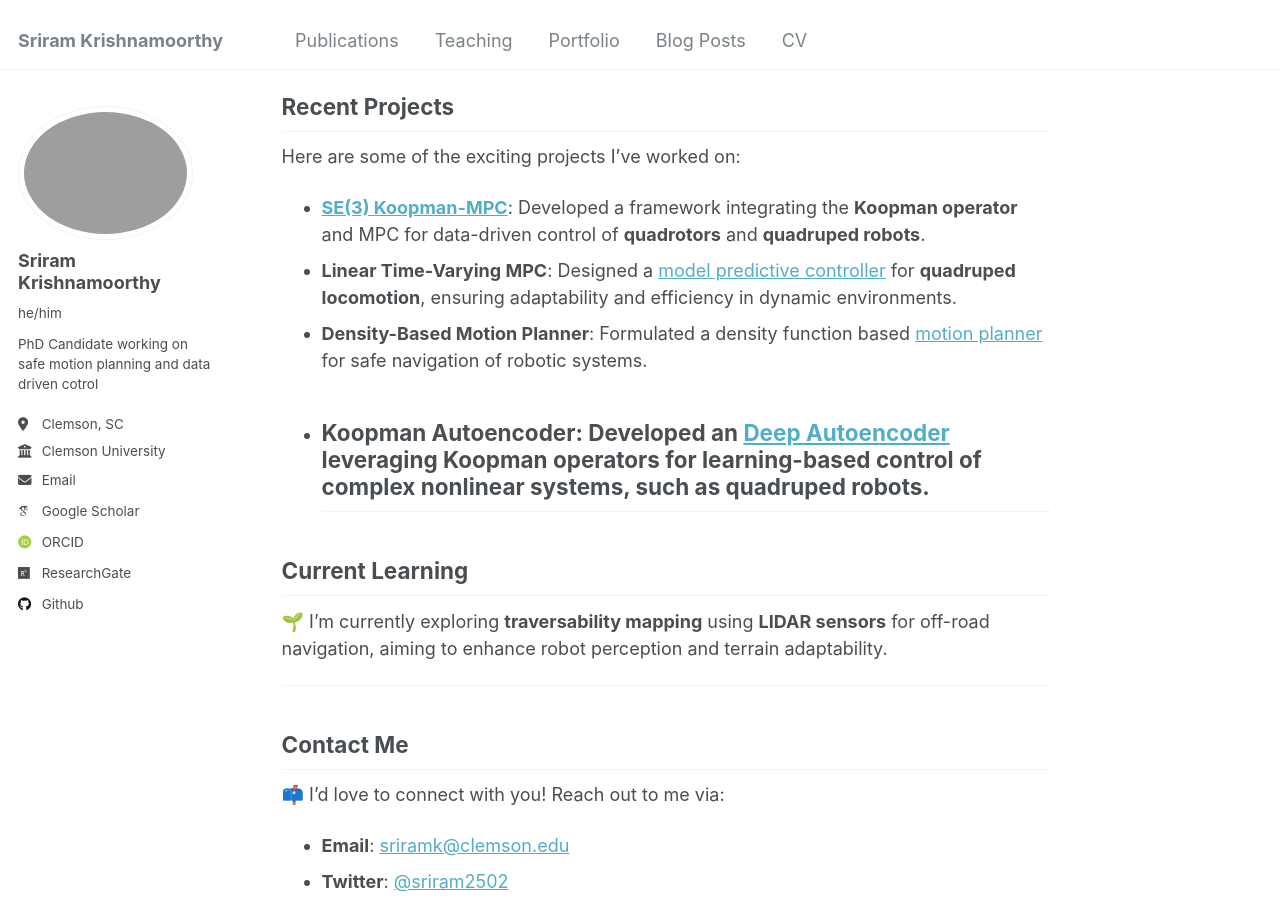
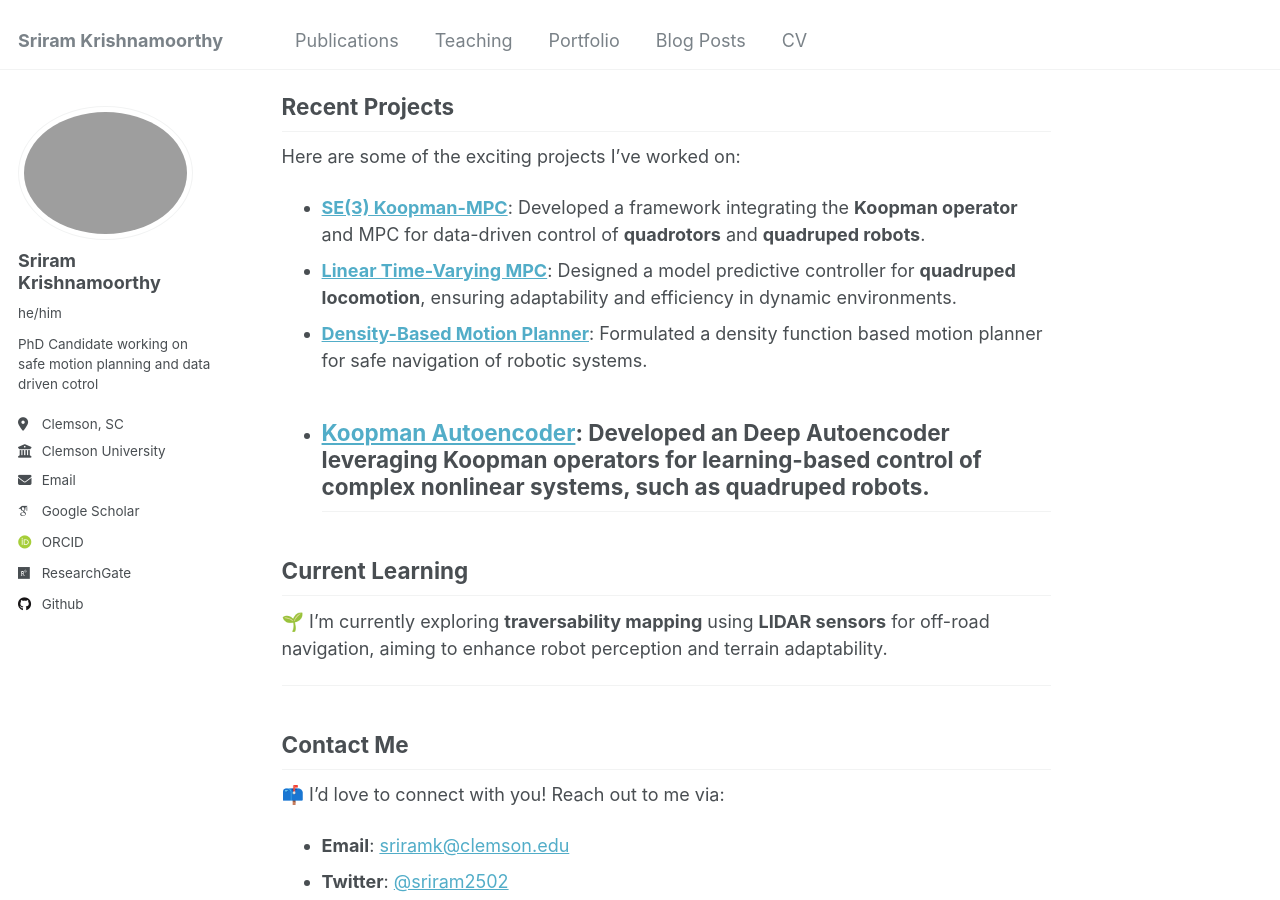
Before and after one commit to sriram-2502/sriram-2502.github.io, a Jekyll site: the page built from _pages/about.md, in a window 1280 px wide and 900 px high, scrolled down 736 px. Built offline with Jekyll 4.4.1, drawn with Linux system fonts in a browser that asks for light colours; some web fonts are replaced.

```diff
--- a/_pages/about.md
+++ b/_pages/about.md
@@ -29,9 +29,9 @@ I’m passionate about exploring innovative approaches in:
 Here are some of the exciting projects I’ve worked on:
 
 - [**SE(3) Koopman-MPC**](https://github.com/sriram-2502/KoopmanMPC_Quadrotor): Developed a framework integrating the **Koopman operator** and MPC for data-driven control of **quadrotors** and **quadruped robots**.
-- **Linear Time-Varying MPC**: Designed a [model predictive controller](https://github.com/AndrewZheng-1011/Quad_ConvexMPC) for **quadruped locomotion**, ensuring adaptability and efficiency in dynamic environments.
-- **Density-Based Motion Planner**: Formulated a density function based [motion planner](https://github.com/sriram-2502/time_varying_density) for safe navigation of robotic systems.
-- **Koopman Autoencoder**: Developed an [Deep Autoencoder](https://github.com/sriram-2502/Deep_Koopman_AutoEncoder) leveraging **Koopman operators** for learning-based control of complex nonlinear systems, such as quadruped robots.
+- [**Linear Time-Varying MPC**](https://github.com/AndrewZheng-1011/Quad_ConvexMPC): Designed a model predictive controller for **quadruped locomotion**, ensuring adaptability and efficiency in dynamic environments.
+- [**Density-Based Motion Planner**](https://github.com/sriram-2502/time_varying_density): Formulated a density function based motion planner for safe navigation of robotic systems.
+- [**Koopman Autoencoder**](https://github.com/sriram-2502/Deep_Koopman_AutoEncoder): Developed an Deep Autoencoder leveraging **Koopman operators** for learning-based control of complex nonlinear systems, such as quadruped robots.
 ---
 
 ## Current Learning
```
